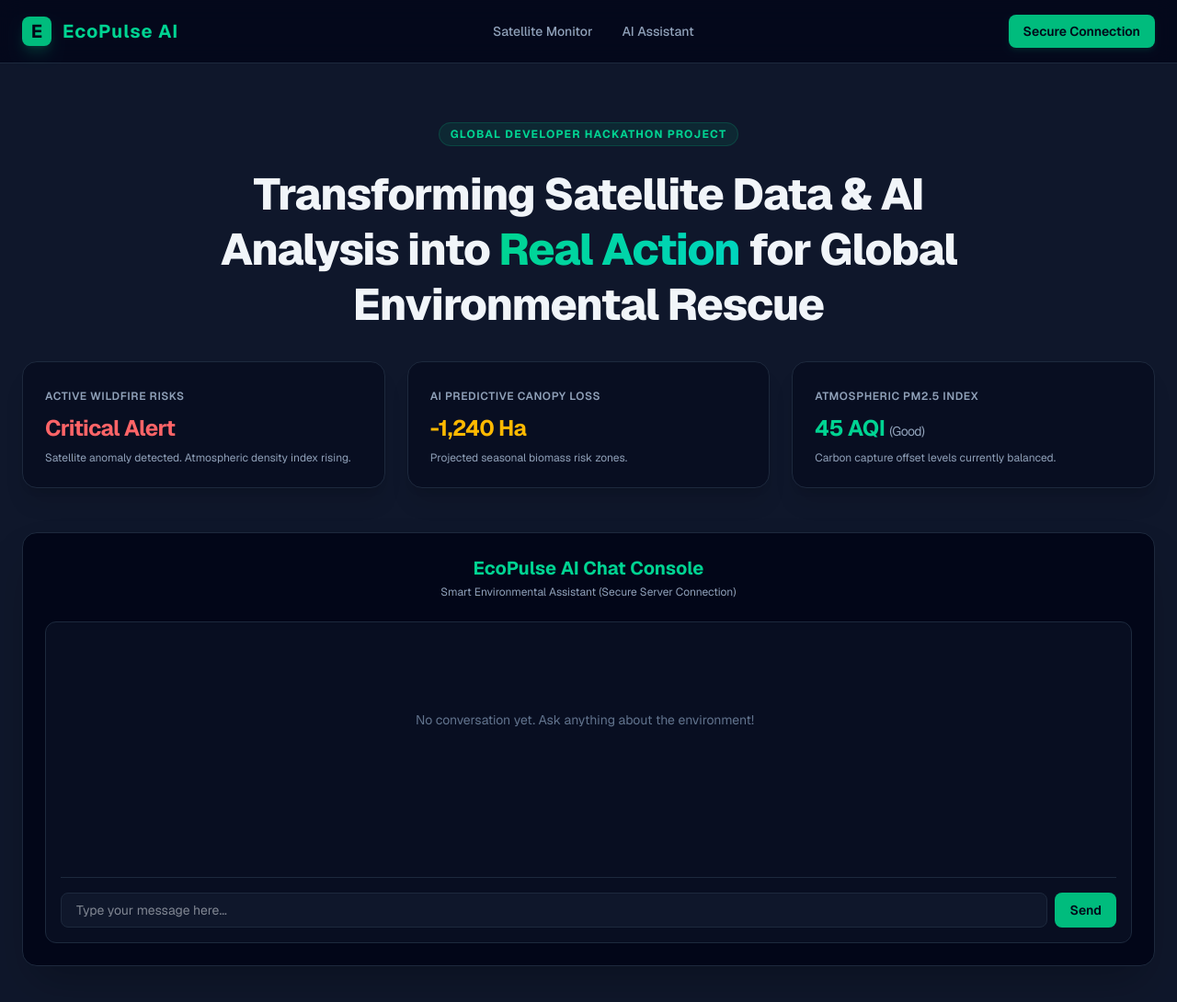
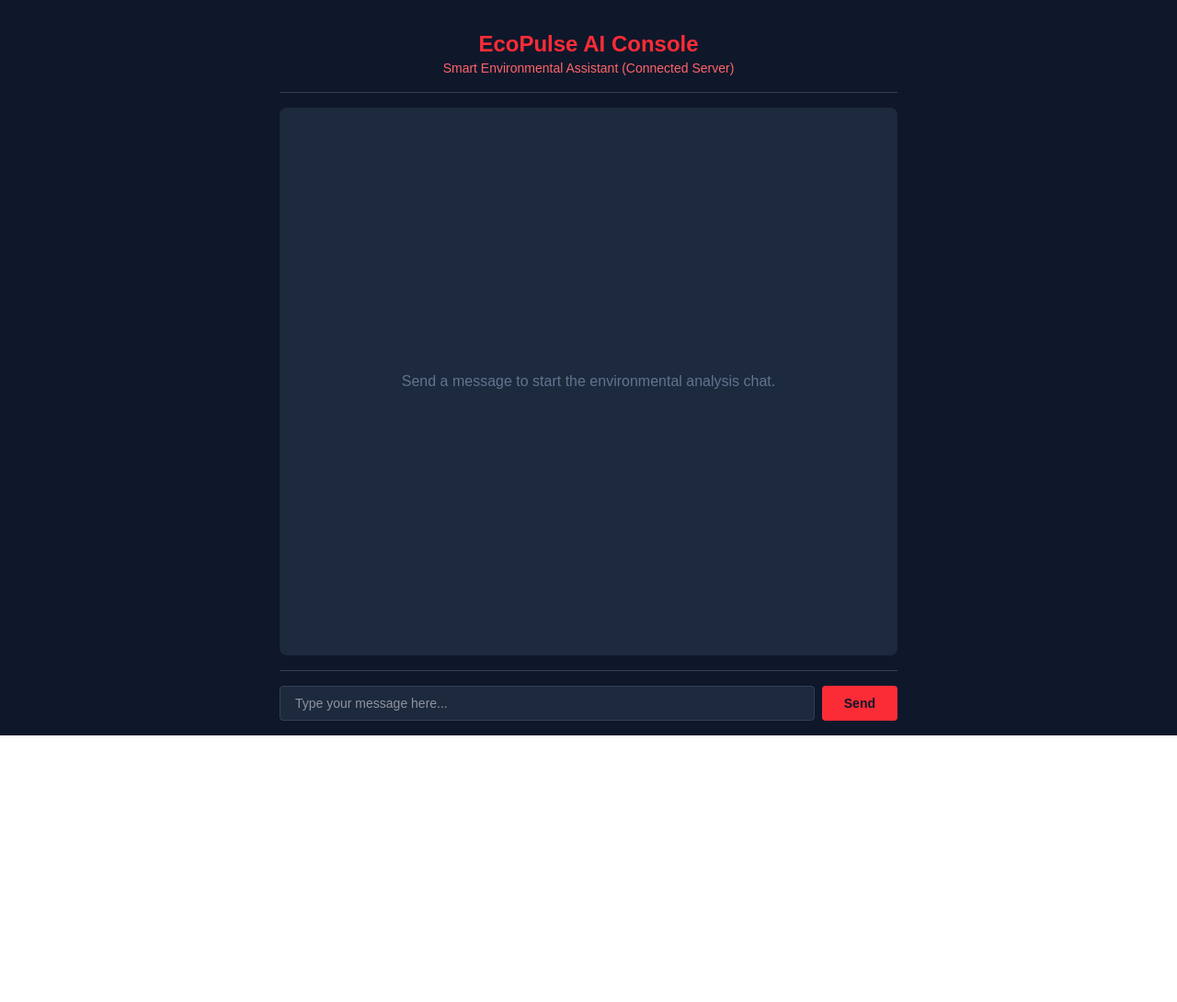
Before and after one commit to Purwantoro01/ecopulse-ai, a Next.js app: page / in a window 1280 px wide. Shown: the top 1090 px of the page at 92% size. After the commit the page ends 800 px from the top, so only its background shows below. Built offline with nearby package versions, Linux system fonts and the light colour scheme.

Commit message:
Design: Correctly write page.tsx with red theme

```diff
--- a/app/page.tsx
+++ b/app/page.tsx
@@ -1,143 +1,60 @@
 'use client';
+import { useState } from 'react';
 
-import React, { useState } from 'react';
-
-export default function HomePage() {
-  const [messages, setMessages] = useState<any[]>([]);
+export default function Home() {
+  const [messages, setMessages] = useState([]);
   const [input, setInput] = useState('');
   const [loading, setLoading] = useState(false);
+  const [error, setError] = useState(null);
 
-  const handleSubmit = async (e: React.FormEvent) => {
+  const sendMessage = async (e) => {
     e.preventDefault();
-    if (!input.trim() || loading) return;
-
-    const userMessage = { role: 'user', content: input };
-    setMessages((prev) => [...prev, userMessage]);
+    if (!input.trim()) return;
+    const userMessage = input;
     setInput('');
+    setError(null);
+    setMessages((prev) => [...prev, { role: 'user', text: userMessage }]);
     setLoading(true);
-
     try {
-      const response = await fetch('/api/meta-ai', {
+      const response = await fetch('/api/chat', {
         method: 'POST',
         headers: { 'Content-Type': 'application/json' },
-        body: JSON.stringify({ message: input }),
+        body: JSON.stringify({ message: userMessage })
       });
-
+      if (!response.ok) throw new Error('Network response was not ok');
       const data = await response.json();
-
-      if (response.ok) {
-        const aiText = data.reply || data.content || (data.error ? `Error: ${data.error}` : 'Message processed successfully.');
-        setMessages((prev) => [...prev, { role: 'assistant', content: aiText }]);
-      } else {
-        setMessages((prev) => [...prev, { role: 'assistant', content: `API Error: ${data.error || 'Failed to reach Meta Gateway.'}` }]);
-      }
-    } catch (error: any) {
-      setMessages((prev) => [...prev, { role: 'assistant', content: `Network Connection Refused: ${error.message || 'Check server status.'}` }]);
+      if (data.error) throw new Error(data.error);
+      setMessages((prev) => [...prev, { role: 'ai', text: data.reply }]);
+    } catch (err) {
+      setError(err.message || 'Something went wrong');
     } finally {
       setLoading(false);
     }
   };
 
   return (
-    <div className="bg-slate-900 text-slate-100 min-h-screen font-sans">
-      {/* NAVIGATION BAR */}
-      <nav className="border-slate-800 bg-slate-950/80 border-b backdrop-blur-md sticky top-0 z-50 px-6 py-4 flex justify-between items-center">
-        <div className="flex items-center space-x-3">
-          <div className="w-8 h-8 bg-emerald-500 rounded-lg flex items-center justify-center font-bold text-slate-950 text-xl shadow-lg shadow-emerald-500/20">
-            E
-          </div>
-          <span className="text-xl font-bold tracking-wider text-emerald-400">EcoPulse AI</span>
-        </div>
-        <div className="hidden md:flex space-x-8 text-sm font-medium text-slate-400">
-          <a href="#dashboard" className="hover:text-emerald-400 transition">Satellite Monitor</a>
-          <a href="#ai-assistant" className="hover:text-emerald-400 transition">AI Assistant</a>
-        </div>
-        <button className="bg-emerald-500 hover:bg-emerald-600 text-slate-950 px-4 py-2 rounded-lg text-sm font-semibold shadow-md shadow-emerald-500/10 transition">
-          Secure Connection
-        </button>
-      </nav>
-
-      {/* HERO SECTION */}
-      <header className="max-w-7xl mx-auto px-6 pt-16 pb-8 text-center">
-        <span className="text-xs font-bold uppercase tracking-widest bg-emerald-500/10 text-emerald-400 px-3 py-1 rounded-full border border-emerald-500/20">
-          Global Developer Hackathon Project
-        </span>
-        <h1 className="text-3xl md:text-5xl font-extrabold tracking-tight mt-6 max-w-4xl mx-auto leading-tight">
-          Transforming Satellite Data & AI Analysis into <span className="text-transparent bg-clip-text bg-gradient-to-r from-emerald-400 to-teal-400">Real Action</span> for Global Environmental Rescue
-        </h1>
+    <main className="min-h-screen bg-slate-900 text-white p-4 flex flex-col items-center justify-between">
+      <header className="w-full max-w-2xl py-4 text-center border-b border-slate-700">
+        <h1 className="text-2xl font-bold text-red-500">EcoPulse AI Console</h1>
+        <p className="text-sm text-red-400">Smart Environmental Assistant (Connected Server)</p>
       </header>
-
-      {/* MONITORING DASHBOARD */}
-      <main id="dashboard" className="max-w-7xl mx-auto px-6 pb-12">
-        <div className="grid grid-cols-1 md:grid-cols-3 gap-6 mb-12">
-          <div className="bg-slate-950/50 p-6 rounded-2xl border border-slate-800 shadow-xl">
-            <span className="text-slate-400 text-xs font-semibold uppercase tracking-wider">Active Wildfire Risks</span>
-            <h3 className="text-2xl font-bold tracking-tight text-red-400 mt-2">Critical Alert</h3>
-            <p className="text-xs text-slate-400 mt-2">Satellite anomaly detected. Atmospheric density index rising.</p>
-          </div>
-
-          <div className="bg-slate-950/50 p-6 rounded-2xl border border-slate-800 shadow-xl">
-            <span className="text-slate-400 text-xs font-semibold uppercase tracking-wider">AI Predictive Canopy Loss</span>
-            <h3 className="text-2xl font-bold tracking-tight text-amber-400 mt-2">-1,240 Ha</h3>
-            <p className="text-xs text-slate-400 mt-2">Projected seasonal biomass risk zones.</p>
-          </div>
-
-          <div className="bg-slate-950/50 p-6 rounded-2xl border border-slate-800 shadow-xl">
-            <span className="text-slate-400 text-xs font-semibold uppercase tracking-wider">Atmospheric PM2.5 Index</span>
-            <h3 className="text-2xl font-bold tracking-tight text-emerald-400 mt-2">45 AQI <span className="text-sm font-normal text-slate-400">(Good)</span></h3>
-            <p className="text-xs text-slate-400 mt-2">Carbon capture offset levels currently balanced.</p>
-          </div>
-        </div>
-
-        {/* INTEGRATED CHAT INTERACTION */}
-        <section id="ai-assistant" className="bg-slate-950 border border-slate-800 rounded-2xl p-6 shadow-2xl">
-          <div className="text-center mb-6">
-            <h2 className="text-xl font-bold text-emerald-400">EcoPulse AI Chat Console</h2>
-            <p className="text-xs text-slate-400 mt-1">Smart Environmental Assistant (Secure Server Connection)</p>
-          </div>
-
-          {/* Chat Box Container */}
-          <div className="border border-slate-800 bg-slate-900/50 rounded-xl p-4 min-h-[350px] flex flex-col justify-between">
-            <div className="space-y-4 max-h-[300px] overflow-y-auto pr-2">
+      <section className="flex-1 w-full max-w-2xl my-4 bg-slate-800 rounded-lg p-4 overflow-y-auto flex flex-col gap-3 min-h-[400px] max-h-[600px]">
         {messages.length === 0 && (
-                <p className="text-slate-500 text-sm text-center pt-20">No conversation yet. Ask anything about the environment!</p>
+          <p className="text-slate-500 text-center my-auto">Send a message to start the environmental analysis chat.</p>
         )}
-
-              {messages.map((msg, idx) => (
-                <div key={idx} className={`flex ${msg.role === 'user' ? 'justify-end' : 'justify-start'}`}>
-                  <div className={`rounded-xl px-4 py-2 max-w-[80%] text-sm ${msg.role === 'user' ? 'bg-emerald-500 text-slate-950 font-medium' : 'bg-slate-800 text-slate-100 border border-slate-700'}`}>
-                    <strong>{msg.role === 'user' ? 'You: ' : 'EcoPulse AI: '}</strong>
-                    <span className="whitespace-pre-wrap">{msg.content}</span>
-                  </div>
+        {messages.map((msg, index) => (
+          <div key={index} className={`p-3 rounded-lg max-w-[80%] ${msg.role === 'user' ? 'bg-red-600 self-end' : 'bg-slate-700 self-start'}`}>
+            <span className="block text-xs font-semibold mb-1 text-red-300">{msg.role === 'user' ? 'You' : 'EcoPulse AI'}</span>
+            <p className="text-sm">{msg.text}</p>
           </div>
         ))}
-
-              {loading && (
-                <p className="text-emerald-400 text-xs italic animate-pulse">EcoPulse AI is formulating a response...</p>
-              )}
-            </div>
-
-            {/* Input Form */}
-            <form onSubmit={handleSubmit} className="mt-4 border-t border-slate-800 pt-4 flex gap-2">
-              <input
-                type="text"
-                value={input}
-                onChange={(e) => setInput(e.target.value)}
-                placeholder="Type your message here..."
-                className="bg-slate-900 border border-slate-800 rounded-lg px-4 py-2 text-sm flex-1 outline-none focus:border-emerald-500 text-slate-100"
-                disabled={loading}
-              />
-              <button
-                type="submit"
-                disabled={loading}
-                className="bg-emerald-500 hover:bg-emerald-600 disabled:bg-slate-800 disabled:text-slate-600 text-slate-950 px-4 py-2 rounded-lg text-sm font-semibold transition"
-              >
-                {loading ? '...' : 'Send'}
-              </button>
+        {loading && <p className="text-red-400 animate-pulse text-sm">EcoPulse AI is analyzing...</p>}
+        {error && <p className="text-red-400 text-sm bg-red-900/30 p-2 rounded border border-red-500">Error: {error}</p>}
+      </section>
+      <form onSubmit={sendMessage} className="w-full max-w-2xl flex gap-2 border-t border-slate-700 pt-4">
+        <input type="text" value={input} onChange={(e) => setInput(e.target.value)} placeholder="Type your message here..." className="flex-1 bg-slate-800 border border-slate-700 rounded px-4 py-2 text-sm focus:outline-none focus:border-red-500 text-white" disabled={loading} />
+        <button type="submit" className="bg-red-500 hover:bg-red-600 text-slate-900 font-semibold px-6 py-2 rounded text-sm transition-colors disabled:opacity-50" disabled={loading}>Send</button>
       </form>
-          </div>
-        </section>
     </main>
-    </div>
   );
 }
```
Lines whose indentation alone changed are shown as unchanged.
